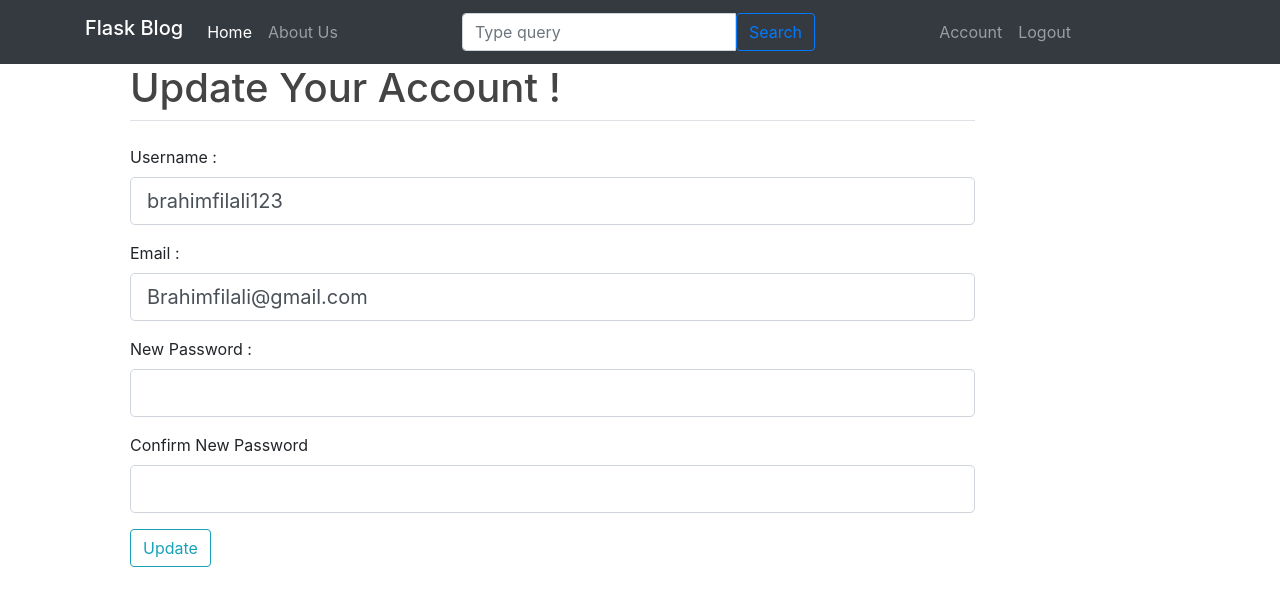
After one commit to brahimfilali758/Flask-blog-app, a Flask app: page /update_account in a window 1280 px wide. The commit adds this page. Shown: the top 606 px of the page. Run offline with Flask 2, Linux system fonts and the light colour scheme; a user stored in the database is signed in.

Commit message:
Updating account feature added succefully

```diff
--- a/flaskblog/forms.py
+++ b/flaskblog/forms.py
@@ -33,3 +33,24 @@ class LoginForm(FlaskForm):
     password = PasswordField('Password', validators=[DataRequired()])
     remember = BooleanField('Remember Me')
     submit = SubmitField('Login')
+
+
+class UpdateAccountForm(FlaskForm):
+    username = StringField('Username',
+                           validators=[DataRequired()])
+    email = StringField('Email',
+                        validators=[DataRequired(), Email()])
+    new_password = PasswordField('New Password', validators=[DataRequired()])
+    confirm_new_password = PasswordField('Confirm New Password',
+                                     validators=[DataRequired(), EqualTo('new_password')])
+    submit = SubmitField('Update')
+
+    def validate_username(self , username) :
+        user = User.query.filter_by(username=username.data).first()
+        if user :
+            raise ValidationError('Username is already taken , PLease choose another one !')
+
+    def validate_email(self , email) :
+        user = User.query.filter_by(email=email.data).first()
+        if user :
+            raise ValidationError('Email is already taken , PLease choose another one !')
--- a/flaskblog/models.py
+++ b/flaskblog/models.py
@@ -12,6 +12,7 @@ class User(db.Model ,UserMixin):
     id = db.Column(db.Integer , primary_key = True)
     username = db.Column(db.String(20) , unique = True , nullable = False )
     email = db.Column(db.String(120) , unique = True , nullable = False )
+    image_file = db.Column(db.String(40) , nullable = False , default = 'default.jpg')
     password = db.Column(db.String(60) , nullable = False)
     posts = db.relationship('Post' , backref = 'author')
 
--- a/flaskblog/routes.py
+++ b/flaskblog/routes.py
@@ -1,6 +1,7 @@
+from os.path import join
 from flaskblog import app , bcrypt , db
 from flask import render_template , url_for , flash ,redirect , request
-from flaskblog.forms import RegistrationForm , LoginForm
+from flaskblog.forms import RegistrationForm , LoginForm , UpdateAccountForm
 from flaskblog.models import User , Post
 from flask_login import login_user , logout_user , current_user , login_required
 
@@ -57,7 +58,27 @@ def logout():
         return redirect(url_for('login'))
 
 
-@app.route("/account")
+@app.route("/account" )
 @login_required
 def account():
-    return render_template('account.html' , title = 'Account')
+    image_file = url_for('static', filename=join('profile_pics',current_user.image_file))
+    return render_template('account.html' , title = 'Account' , image_file = image_file)
+
+
+
+@app.route("/update_account" , methods=['GET','POST'])
+@login_required
+def update_account():
+    form = UpdateAccountForm()
+    if form.validate_on_submit():
+        current_user.username = form.username.data
+        current_user.email = form.email.data
+        new_hashed_password = bcrypt.generate_password_hash(form.new_password.data).decode('utf-8')
+        current_user.password = new_hashed_password
+        db.session.commit()
+        return redirect(url_for('account'))
+    elif request.method == 'GET' :
+        form.username.data = current_user.username
+        form.email.data = current_user.email
+
+    return render_template('update_account.html' , form = form)
--- a/flaskblog/static/main.css
+++ b/flaskblog/static/main.css
@@ -14,3 +14,84 @@ border-radius: 50%;
 float: right;
 height: 3em;
 }
+
+body {
+  background: #fafafa;
+  color: #333333;
+  margin-top: 5rem;
+}
+
+h1, h2, h3, h4, h5, h6 {
+  color: #444444;
+}
+
+.bg-steel {
+  background-color: #5f788a;
+}
+
+.site-header .navbar-nav .nav-link {
+  color: #cbd5db;
+}
+
+.site-header .navbar-nav .nav-link:hover {
+  color: #ffffff;
+}
+
+.site-header .navbar-nav .nav-link.active {
+  font-weight: 500;
+}
+
+.content-section {
+  background: #ffffff;
+  padding: 10px 20px;
+  border: 1px solid #dddddd;
+  border-radius: 3px;
+  margin-bottom: 20px;
+}
+
+.article-title {
+  color: #444444;
+}
+
+a.article-title:hover {
+  color: #428bca;
+  text-decoration: none;
+}
+
+.article-content {
+  white-space: pre-line;
+}
+
+.article-img {
+  height: 65px;
+  width: 65px;
+  margin-right: 16px;
+}
+
+.article-metadata {
+  padding-bottom: 1px;
+  margin-bottom: 4px;
+  border-bottom: 1px solid #e3e3e3
+}
+
+.article-metadata a:hover {
+  color: #333;
+  text-decoration: none;
+}
+
+.article-svg {
+  width: 25px;
+  height: 25px;
+  vertical-align: middle;
+}
+
+.account-img {
+  height: 125px;
+  width: 125px;
+  margin-right: 20px;
+  margin-bottom: 16px;
+}
+
+.account-heading {
+  font-size: 2.5rem;
+}
--- /dev/null
+++ b/flaskblog/templates/update_account.html
@@ -0,0 +1,71 @@
+{% extends 'layout.html' %}
+{% block content %}
+
+<div class="container">
+    <div class="col-10">
+        <form method="POST" action="">
+            {{form.hidden_tag()}}
+            <fieldset>
+                <legend class="border-bottom mb-4"><h1>Update Your Account !</h1></legend>
+                <div class="form-group">
+                    {{form.username.label(class="form-label")}} :
+                    {% if form.username.errors %}
+                        {{ form.username(class="form-control form-control-lg is-invalid") }}
+                        <div class="invalid-feedback">
+                            {% for error in form.username.errors %}
+                                <span>{{ error }}</span>
+                            {% endfor %}
+                        </div>
+                    {% else %}
+                        {{ form.username(class="form-control form-control-lg") }}
+                    {% endif %}
+                </div>
+                <div class="form-group">
+                    {{form.email.label(class="form-label")}} :
+                    {% if form.email.errors %}
+                        {{ form.email(class="form-control form-control-lg is-invalid") }}
+                        <div class="invalid-feedback">
+                            {% for error in form.email.errors %}
+                                <span>{{ error }}</span>
+                            {% endfor %}
+                        </div>
+                    {% else %}
+                        {{ form.email(class="form-control form-control-lg") }}
+                    {% endif %}
+                </div>
+                <div class="form-group">
+                    {{form.new_password.label(class="form-label")}} :
+                    {% if form.new_password.errors %}
+                        {{ form.new_password(class="form-control form-control-lg is-invalid") }}
+                        <div class="invalid-feedback">
+                            {% for error in form.new_password.errors %}
+                                <span>{{ error }}</span>
+                            {% endfor %}
+                        </div>
+                    {% else %}
+                        {{ form.new_password(class="form-control form-control-lg") }}
+                    {% endif %}
+                </div>
+                <div class="form-group">
+                    {{form.confirm_new_password.label(class="form-label")}}
+                    {% if form.confirm_new_password.errors %}
+                        {{ form.confirm_new_password(class="form-control form-control-lg is-invalid") }}
+                        <div class="invalid-feedback">
+                            {% for error in form.confirm_new_password.errors %}
+                                <span>{{ error }}</span>
+                            {% endfor %}
+                        </div>
+                    {% else %}
+                        {{ form.confirm_new_password(class="form-control form-control-lg") }}
+                    {% endif %}
+                </div>
+                <div class="form-group">
+                    {{form.submit(class="btn btn-outline-info")}}
+                </div>
+            </fieldset>
+        </form>
+    </div>
+</div>
+
+
+{% endblock content %}
```
Also changed, not shown: flaskblog/templates/account.html (+13 -1 lines), flaskblog/static/profile_pics/default.jpg (added), flaskblog/test.db.
